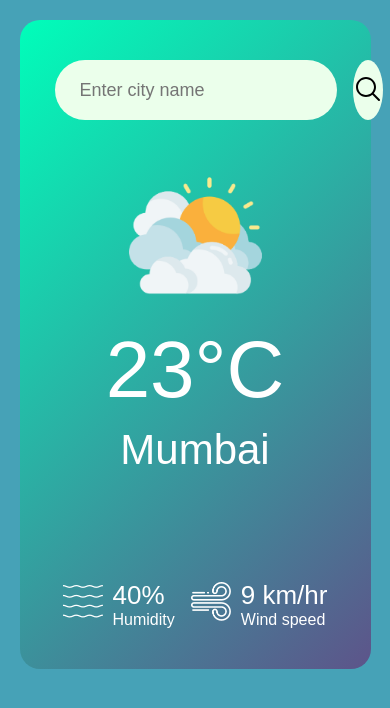
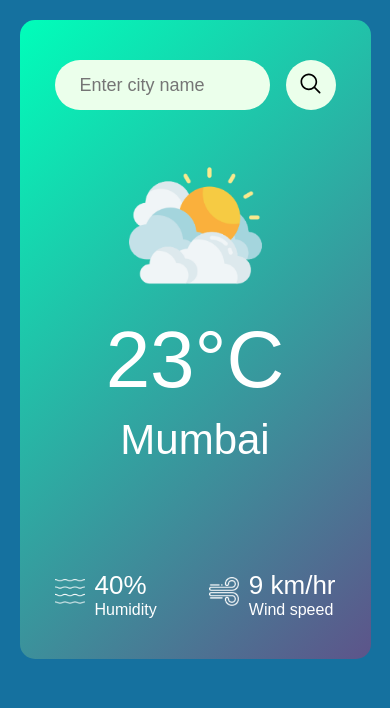
Before and after one commit to Minhajul-Abidin/Weather-App, a plain HTML site: page index.html in a window 390 px wide. Drawn offline with Linux system fonts and the light colour scheme; no server answers.

Commit message:
Search button mobile responsive

```diff
--- a/style.css
+++ b/style.css
@@ -6,7 +6,7 @@
 }
 
 body {
-  background-color: rgb(70, 162, 183);
+  background-color: rgb(21, 113, 159);
 }
 
 .card {
@@ -15,7 +15,7 @@ body {
   background: linear-gradient(135deg, #00feba, #5d548a);
   color: #fff;
   margin: 20px auto 0;
-  border-radius: 20px;
+  border-radius: 15px;
   padding: 40px 35px;
   text-align: center;
 }
@@ -71,7 +71,9 @@ body {
 .details{
     display: flex;
     align-items: center;
-    justify-content: space-around;
+    justify-content: space-between;
+    margin-left: auto;
+    margin-right: auto;
 }
 
 .col{
@@ -81,7 +83,7 @@ body {
 }
 
 .col img{
-    width: 40px;
+    width: 30px;
     margin-right: 10px;
 }
 
@@ -97,3 +99,38 @@ body {
   margin-top: 10px;
   display: none;
 }
+
+@media screen and (max-width: 460px) {
+  .search {
+    width: 100%;
+    display: flex;
+    align-items: center;
+    justify-content: space-around;
+  }
+
+  .search input {
+    border: 0;
+    outline: 0;
+    background: #ebffeb;
+    color: #555;
+    padding: 10px 25px;
+    height: 50px;
+    width: 0;
+    border-radius: 30px;
+    margin-right: 16px;
+    font-size: 18px;
+  }
+
+  .search button {
+    border: 0;
+    outline: 0;
+    background: #ebffeb;
+    border-radius: 50%;
+    height: 50px;
+    width: 50px;
+  }
+
+  .search button img{
+    width: 25px;
+  }
+}
```
